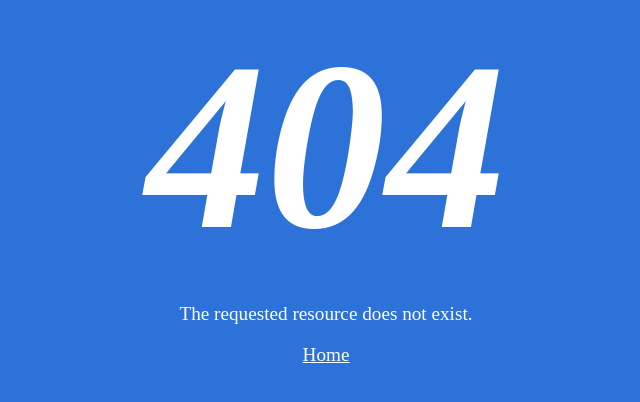
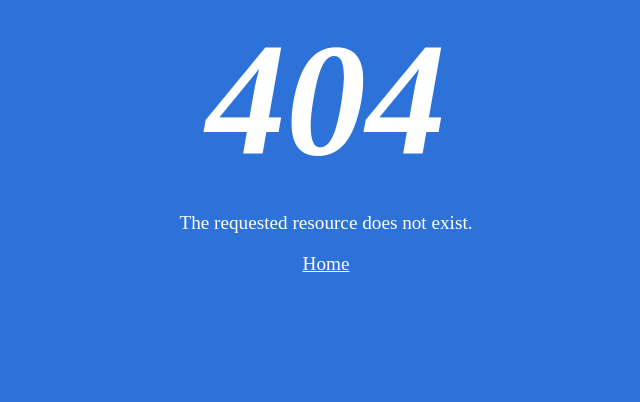
Before and after one commit to Ram-95/covid-19_india_data, a Flask app: template templates/404.html in a window 1280 px wide. Shown: the top 402 px of the page, without its empty margins (314-954 px from the left). Run offline with Flask 2, Linux system fonts and the light colour scheme; the template is opened without the code that fills it, so the values that code supplies are empty.

Commit message:
Style changes

```diff
--- a/templates/404.html
+++ b/templates/404.html
@@ -20,7 +20,7 @@
     }
 
     h1 {
-        font-size: 15rem;
+        font-size: 10rem;
         font-style: italic;
         padding: 0;
         margin: 0;
```
